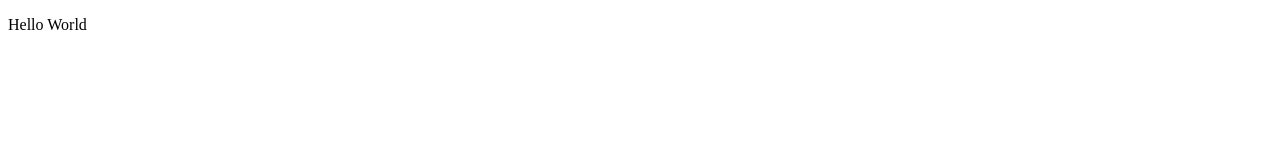
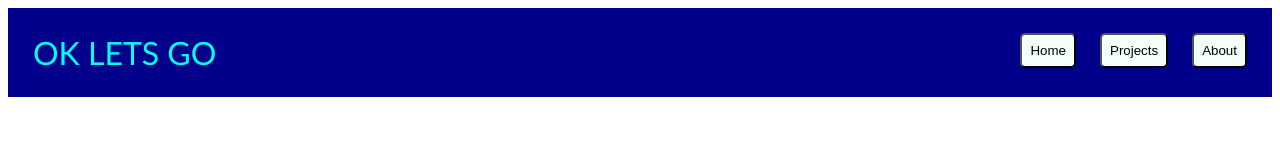
Before and after one commit to ovkerod/ovkerod.github.io, a plain HTML site: page index.html in a window 1280 px wide. Drawn offline with Linux system fonts and the light colour scheme.

Commit message:
create navbar with css style

```diff
--- a/index.html
+++ b/index.html
@@ -3,9 +3,25 @@
 <head>
     <meta charset="UTF-8">
     <meta name="viewport" content="width=device-width, initial-scale=1.0">
+    <link rel="stylesheet" href="style.css">
     <title>Kerod Portfolio</title>
 </head>
 <body>
-    <p>Hello World</p>
+    <header class = "navbar">
+        <div class="logo">
+            OK LETS GO
+        </div>
+        <div>
+            <button class = "navbutton" id = "home">
+                Home
+            </button>
+            <button class = "navbutton" id = "projects">
+                Projects
+            </button>
+            <button class = "navbutton" id = "about">
+                About
+            </button>
+        </div>
+    </header>
 </body>
 </html>
--- /dev/null
+++ b/style.css
@@ -0,0 +1,26 @@
+.navbar {
+    display: flex;
+    justify-content: space-between;
+    background-color: darkblue;
+    color: aqua;
+    padding: 15px;
+}
+
+.logo {
+    font-family: 'calibri';
+    font-size: xx-large;
+    padding: 10px;
+    border-radius: 12px;
+}
+
+.navbutton {
+    border-radius: 5px;
+    background-color: mintcream;
+    margin: 10px;
+    padding: 8px;
+    transition: 0.5s;
+}
+
+.navbutton:hover{
+    background-color: aquamarine;
+}
```
